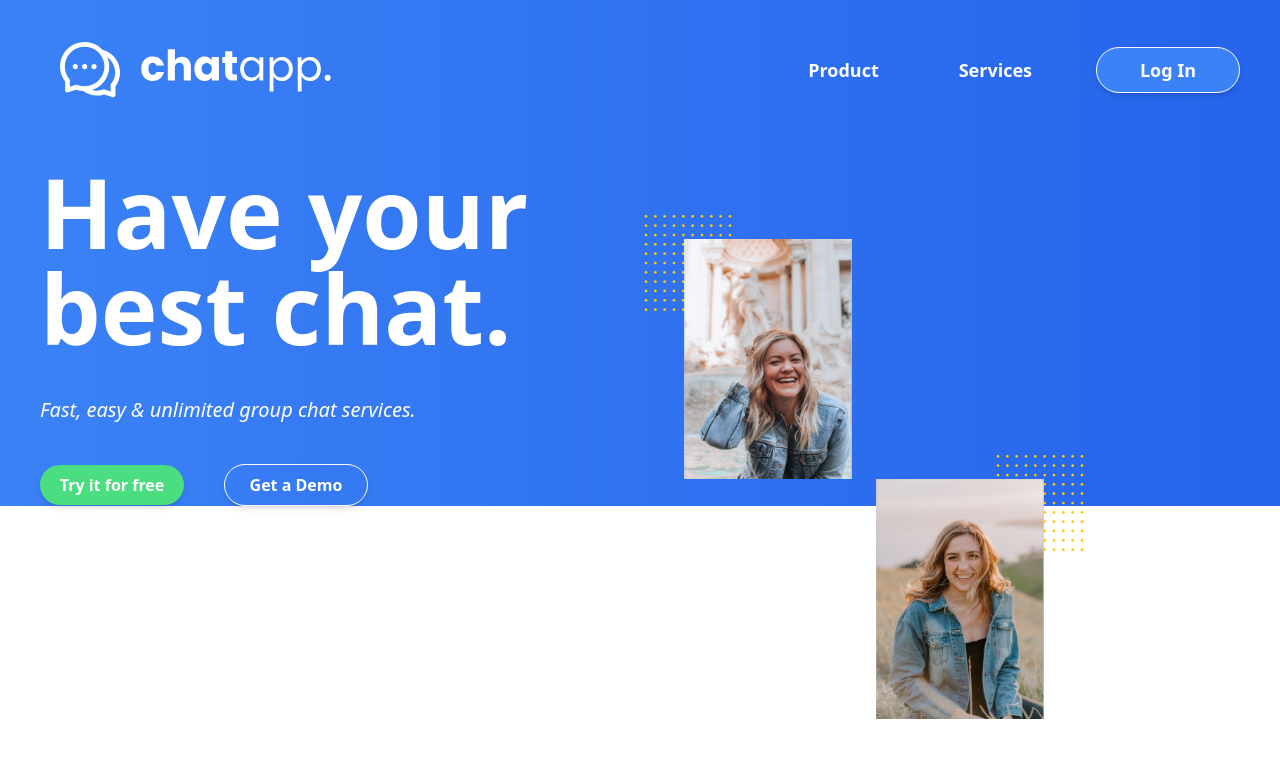
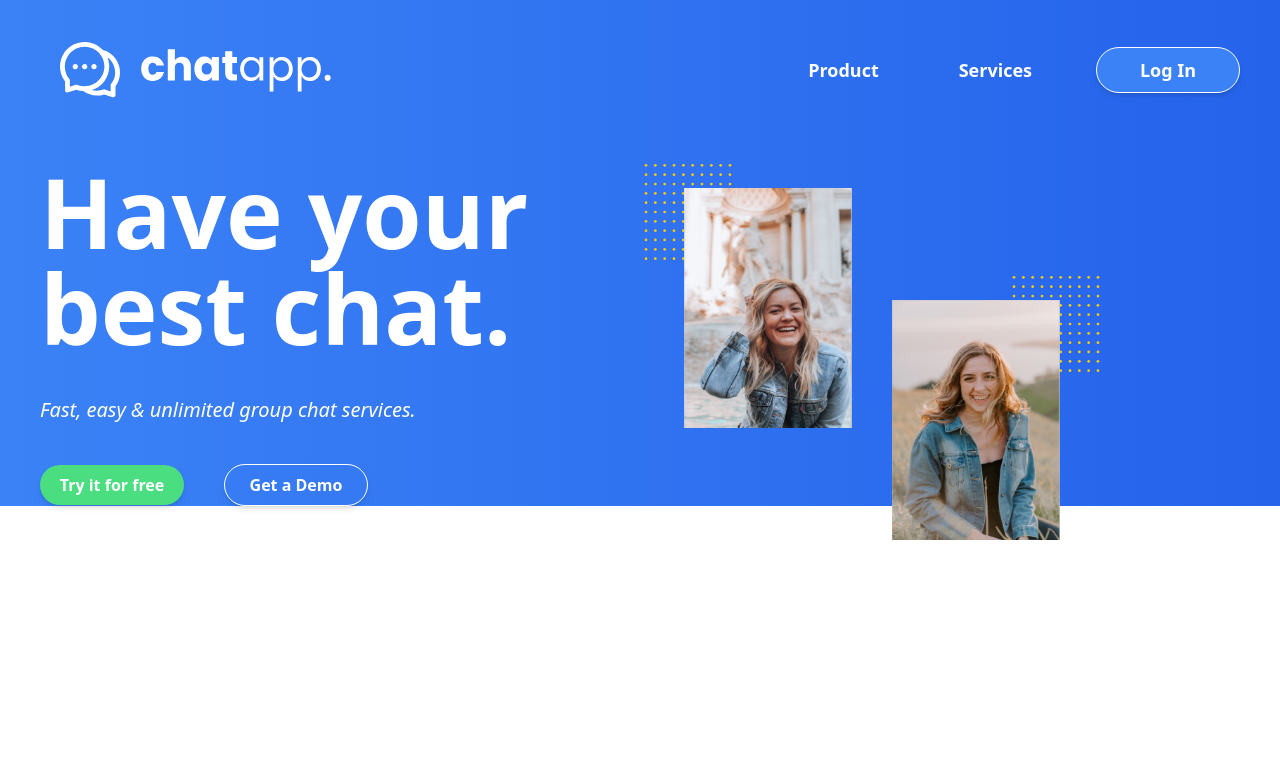
Before and after one commit to ochosteve08/ChatRoom, a React (Vite) app in the folder client/: page / in a window 1280 px wide. Shown: the top 758 px of the page. Built offline with nearby package versions, Linux system fonts and the light colour scheme.

Commit message:
complete desktop hero view

```diff
--- a/client/src/pages/Home.jsx
+++ b/client/src/pages/Home.jsx
@@ -11,7 +11,7 @@ const Home = () => {
       <div className=" mx-auto text-white  bg-gradient-to-r from-blue-500 to-blue-600">
         <Header />
 
-        <div className="flex  max-w-8xl flex-col lg:flex-row mt-6 justify around items-center space-y-12 md:space-y-0 px-3 md:px-10   mx-auto">
+        <div className="flex  max-w-8xl flex-col lg:flex-row mt-6 justify around items-start space-y-12 md:space-y-0 px-3 md:px-10   mx-auto">
           <div className="w-full md:w-1/2 flex flex-col ">
             <h1 className="font-semibold text-3xl text-center lg:text-left  md:text-5xl lg:text-8xl leading-normal mb-10 ">
               Have your best chat.
@@ -32,7 +32,7 @@ const Home = () => {
               </Link>
             </div>
           </div>
-          <div className="w-full md:w-1/2 flex  space-x-56">
+          <div className="w-full md:w-1/2 flex   space-x-60">
             <div className=" ">
               <img
                 className="w-24 h-24 z-3 absolute  "
@@ -45,7 +45,7 @@ const Home = () => {
                 alt="hero-logo"
               />
             </div>
-            <div className= "mt-60">
+            <div className= "mt-28">
               <img
                 className="w-48 h-60 absolute z-10  mt-6"
                 src={hero2}
@@ -57,6 +57,7 @@ const Home = () => {
                 alt="dot-logo"
               />
             </div>
+
           </div>
         </div>
       </div>
```
